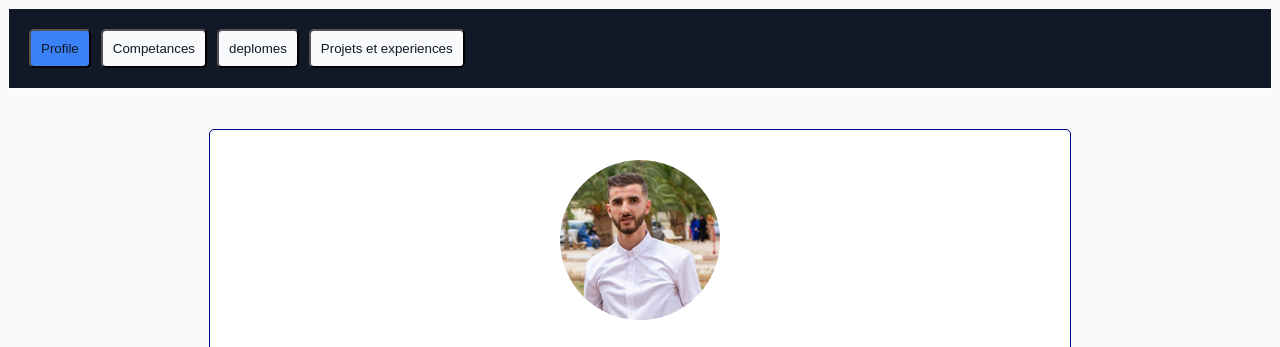
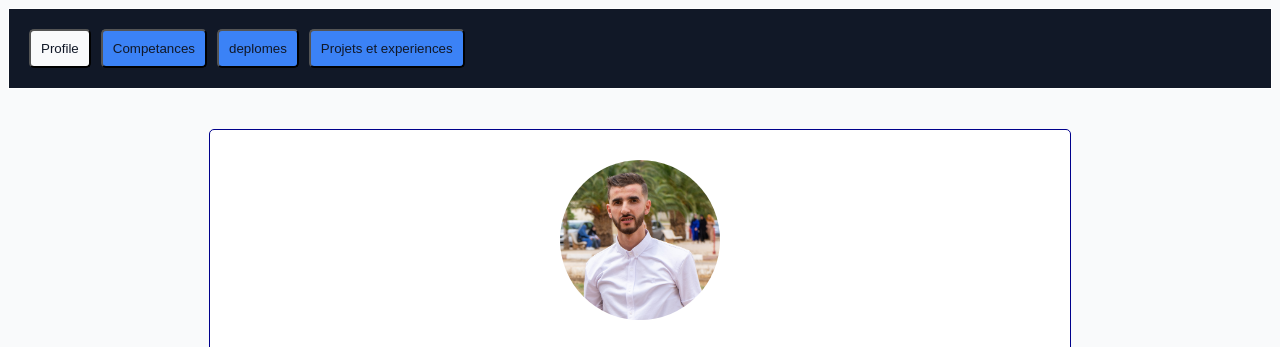
Before and after one commit to benyagoubo/benyagoubo.github.io, a plain HTML site: page index.html in a window 1280 px wide. Both pictures are taken after a click on the button "Profile". Shown: the top 347 px of the page. Drawn offline with Linux system fonts and the light colour scheme.

Commit message:
add function

```diff
--- a/home.js
+++ b/home.js
@@ -1,3 +1,15 @@
+function affichesection(idActive,idbtn){
+    const sections = ['profile','competences','deplomes','projets'];
+    const buttons = ['btn-profile','btn-projets','btn-competances','btn-deplomes'];
+
+    sections.forEach(idSection=>{
+    document.getElementById(idSection).style.display = (idSection === idActive)? 'block' : 'none';
+    });
+    buttons.forEach(idbutton=>{
+        document.getElementById(idbutton).style.background = (idbutton === idbtn)? '#F9FAFB' : '#3B82F6';
+    });
+}
+/*
 function profile(){
     document.getElementById('profile').style.display = "block";
     document.getElementById('projets').style.display = "none";
@@ -38,6 +50,10 @@ function deplomes(){
         document.getElementById('btn-competances').style.background = "#F9FAFB";
         document.getElementById('btn-deplomes').style.background = "#3B82F6";
 }
+*/
+
+
+
 function hardskills(){
     document.getElementById('hard-skills').style.display = "block";
     document.getElementById('soft-skills').style.display = "none";
--- a/index.html
+++ b/index.html
@@ -13,10 +13,10 @@
     </head>
     <body>
         <div class="navbar">
-                <button id="btn-profile" class="btn" onclick="profile()">Profile</button>
-                <button id="btn-competances" class="btn" onclick="competances()">Competances</button>
-                <button id="btn-deplomes" class="btn" onclick="deplomes()">deplomes</button>
-                <button id="btn-projets" class="btn" onclick="projets()">Projets et experiences</button>
+                <button id="btn-profile" class="btn" onclick="affichesection('profile','btn-profile')">Profile</button>
+                <button id="btn-competances" class="btn" onclick="affichesection('competances','btn-competances')">Competances</button>
+                <button id="btn-deplomes" class="btn" onclick="affichesection('deplomes','btn-deplomes')">deplomes</button>
+                <button id="btn-projets" class="btn" onclick="affichesection('projets','btn-projets')">Projets et experiences</button>
         </div>
         <div id="profile">
             <img src="photos/image2.jpg" class="photo" alt="Admin">
```
